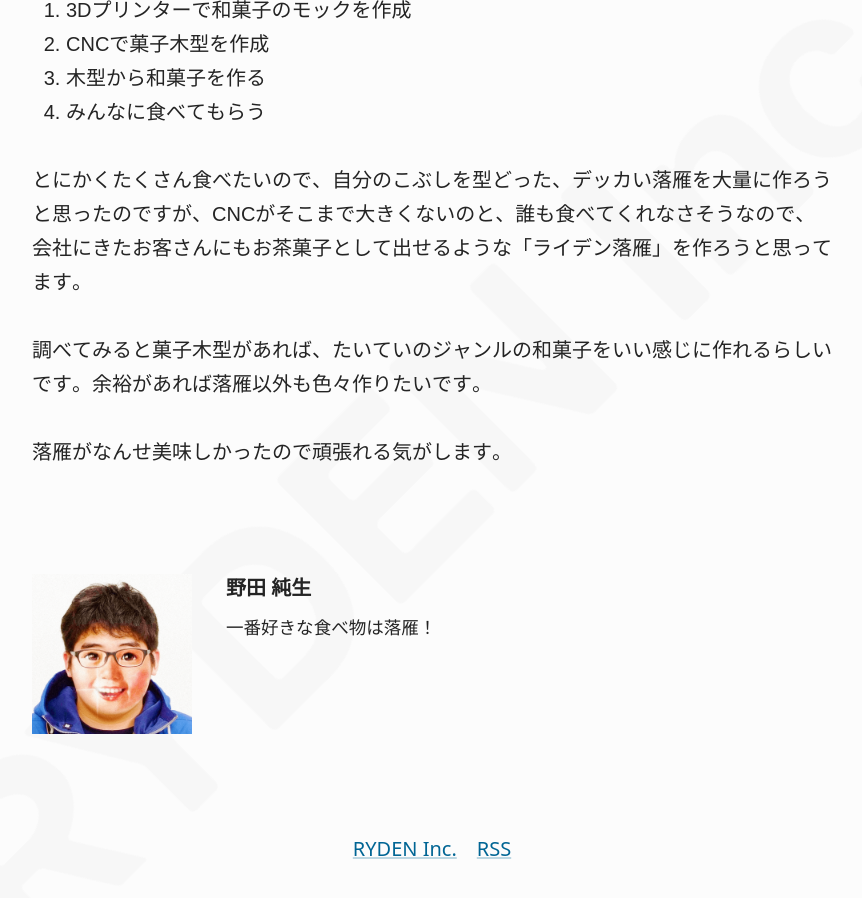
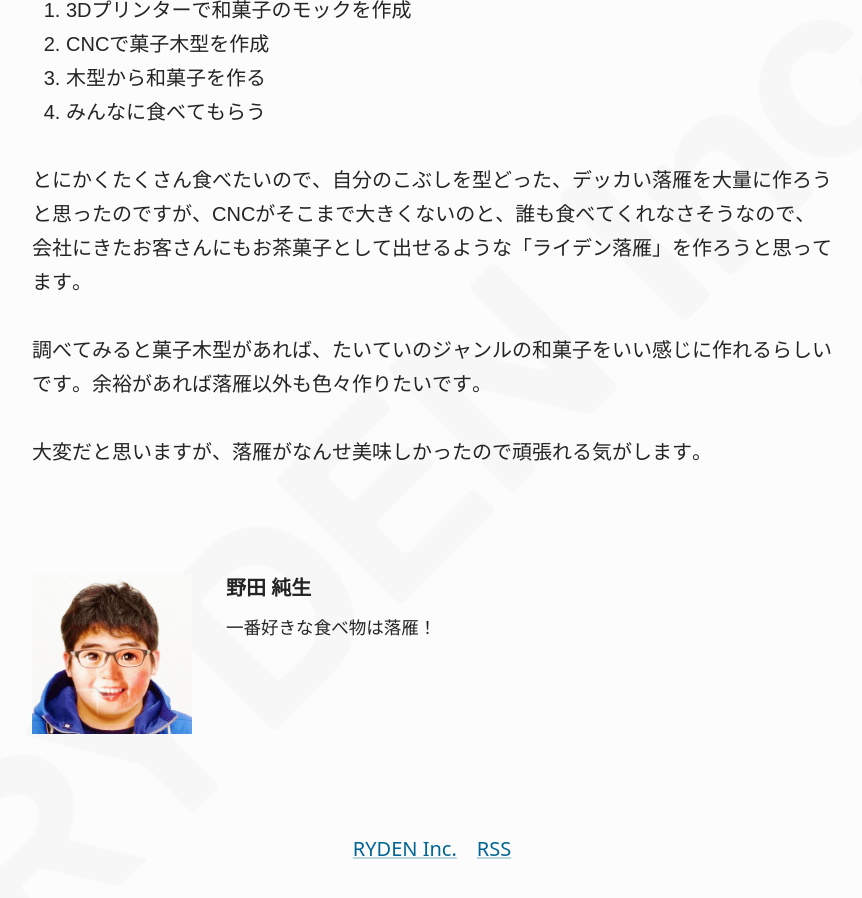
Before and after one commit to yuheiy/rookies, a Jekyll site: the page built from _posts/2017-09-07-wagashi-1.md, in a window 1280 px wide and 900 px high, scrolled down 1906 px. Shown: the whole window, without its empty margins (208-1070 px from the left). Built offline with Jekyll 4.4.1, drawn with Linux system fonts in a browser that asks for light colours; our own code applies the rules of GitHub Pages for plain Markdown files.

Commit message:
記事修正6

```diff
--- a/_posts/2017-09-07-wagashi-1.md
+++ b/_posts/2017-09-07-wagashi-1.md
@@ -32,4 +32,4 @@ image: wagashi-1-title.jpg
 
 調べてみると菓子木型があれば、たいていのジャンルの和菓子をいい感じに作れるらしいです。余裕があれば落雁以外も色々作りたいです。
 
-落雁がなんせ美味しかったので頑張れる気がします。
+大変だと思いますが、落雁がなんせ美味しかったので頑張れる気がします。
```
